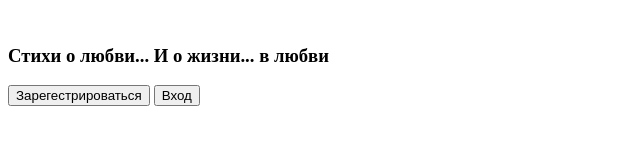
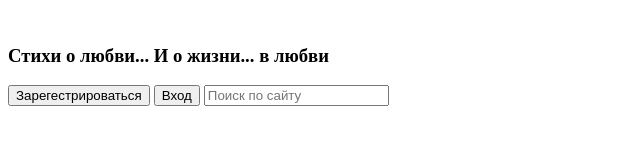
Before and after one commit to askerbekov/lovepoems.github.io, a plain HTML site: page index.html in a window 1280 px wide. Shown: the whole page, without its empty margins (0-640 px from the left). Drawn offline with Linux system fonts and the light colour scheme.

Commit message:
added input to header

```diff
--- a/index.html
+++ b/index.html
@@ -12,6 +12,12 @@
         <h3>Стихи о любви... И о жизни... в любви</h3>
         <button>Зарегестрироваться</button>
         <button>Вход</button>
+        <input
+          type="text "
+          placeholder="Поиск по сайту"
+          name="поиск по сайту"
+          id=""
+        />
       </header>
     </div>
   </body>
```
